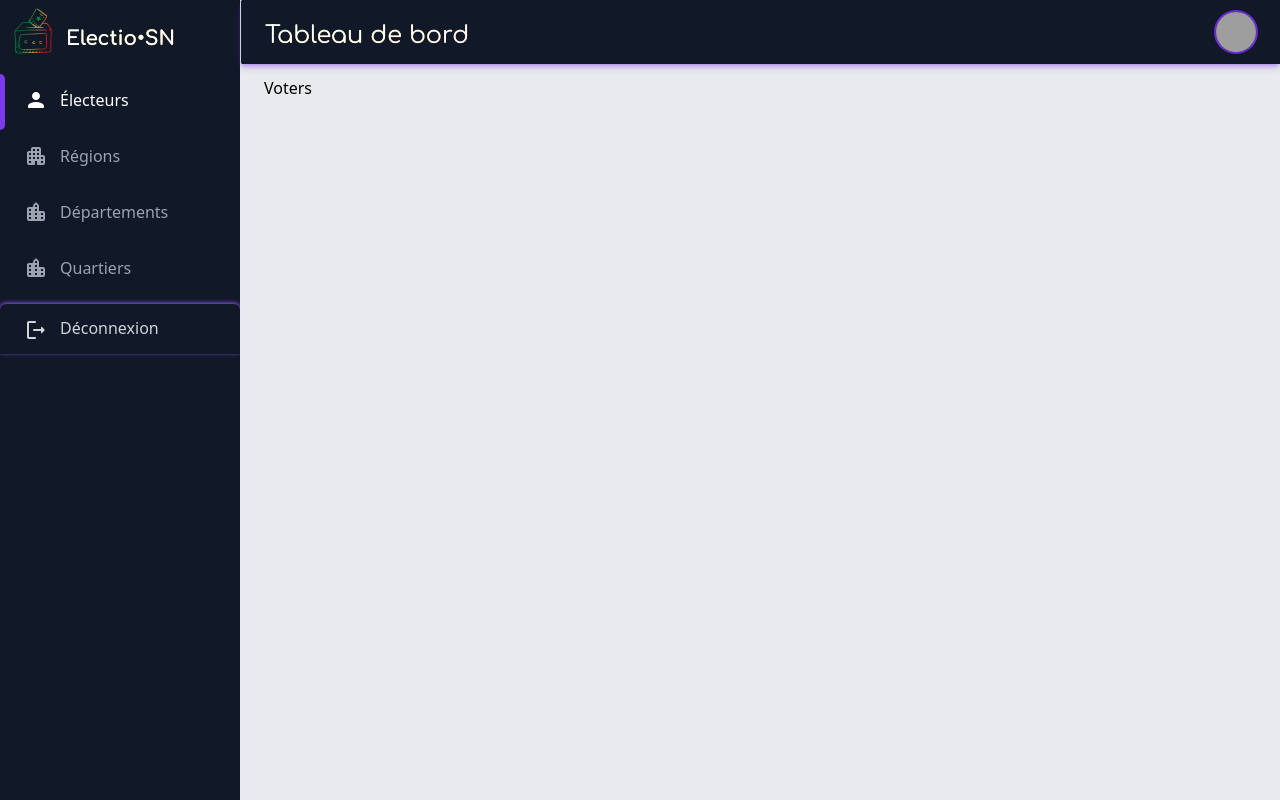
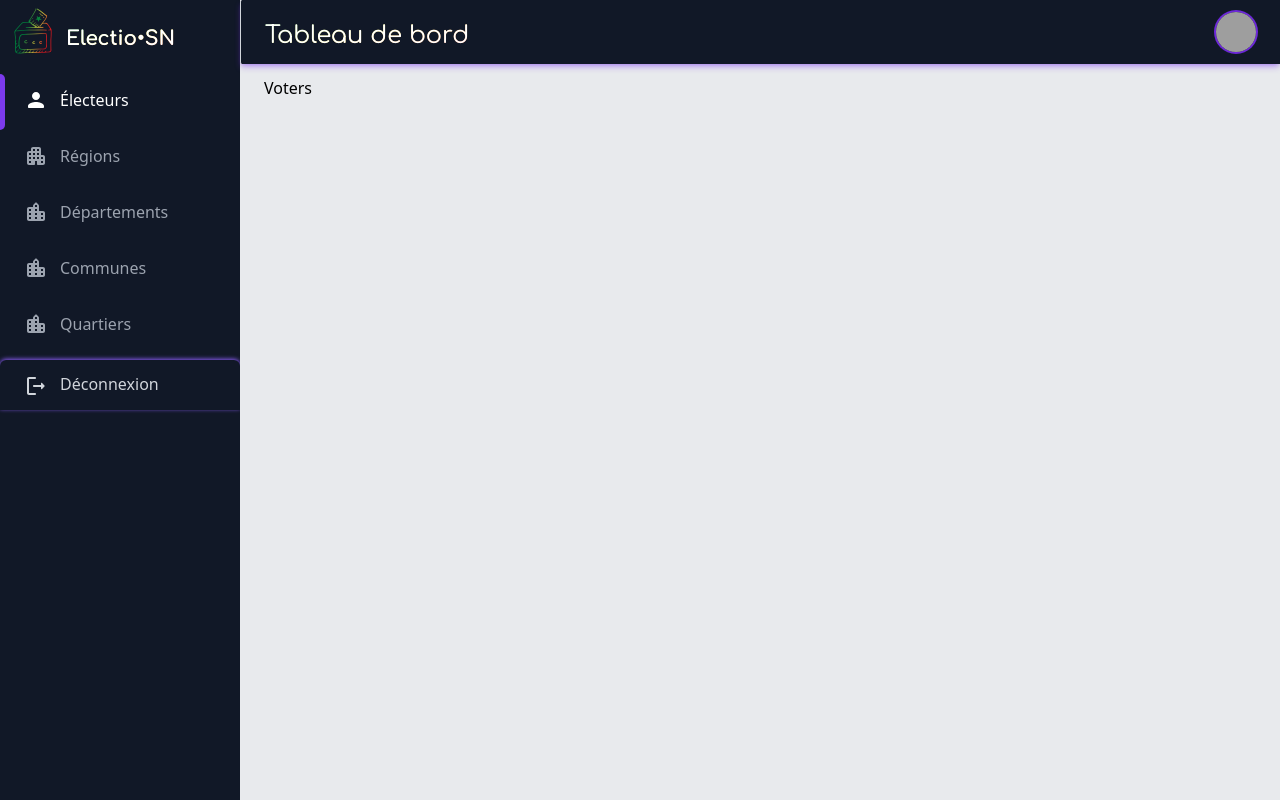
Before and after one commit to aliounebfam/electio-sn, a React (Vite) app: page /dashboard/voters in a window 1280 px wide. Built offline with nearby package versions, Linux system fonts and the light colour scheme; no server answers; grey boxes are pictures that could not be loaded; a web font is replaced by a local one.

Commit message:
optimize routes and add muncipalities page

```diff
--- a/src/components/dasboard/AsideNavBar.jsx
+++ b/src/components/dasboard/AsideNavBar.jsx
@@ -24,6 +24,7 @@ export default function AsideNavBar() {
                         <AsideNavbarItem text={"Électeurs"} icon={<PersonRoundedIcon />} path={'voters'} />
                         <AsideNavbarItem text={"Régions"} icon={<ApartmentRoundedIcon />} path={'regions'} />
                         <AsideNavbarItem text={"Départements"} icon={<LocationCityRoundedIcon />} path={'departments'} />
+                        <AsideNavbarItem text={"Communes"} icon={<LocationCityRoundedIcon />} path={'municipalities'} />
                         <AsideNavbarItem text={"Quartiers"} icon={<LocationCityRoundedIcon />} path={'districts'} />
                     </div>
                     <div className='sticky space-x-3 text-gray-300 rounded-t-md hover:text-white bg-gray-900 shadow-[0_-1px_4px_0_rgba(0,0,0,0.1)] shadow-violet-500 inset-0 p-3 pl-6'>
--- /dev/null
+++ b/src/pages/dashboard/Municipalities.jsx
@@ -0,0 +1,7 @@
+import React from 'react'
+
+export default function Municipalities() {
+    return (
+        <div>Municipalities</div>
+    )
+}
```
Also changed, not shown: src/Routes.jsx (+11 -6 lines).
